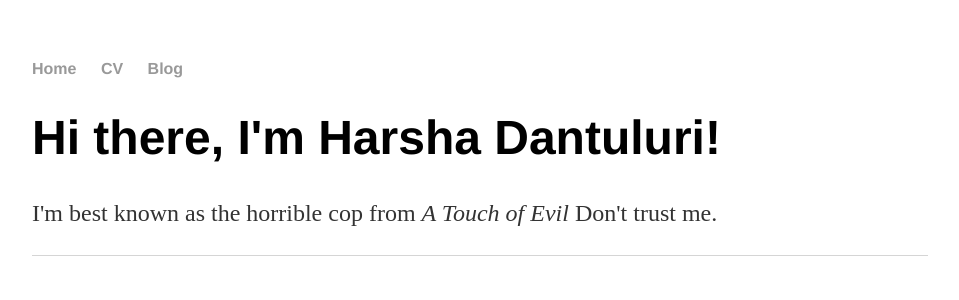
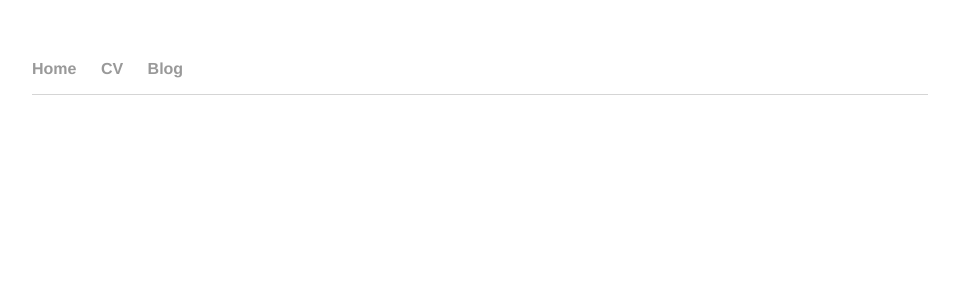
Before and after one commit to TheHarshaD/theHarshaD.github.io, a Jekyll site: the page built from index.html, in a window 1280 px wide. Shown: the top 300 px of the page, without its empty margins (160-1119 px from the left). Built offline with Jekyll 4.4.1, drawn with Linux system fonts in a browser that asks for light colours.

Commit message:
Update index.html

```diff
--- a/index.html
+++ b/index.html
@@ -2,7 +2,3 @@
 layout: default
 title: Harsha Dantuluri
 ---
-<div class="blurb">
-	<h1>Hi there, I'm Harsha Dantuluri!</h1>
-	<p>I'm best known as the horrible cop from <em>A Touch of Evil</em> Don't trust me.</p>
-</div><!-- /.blurb -->
```
